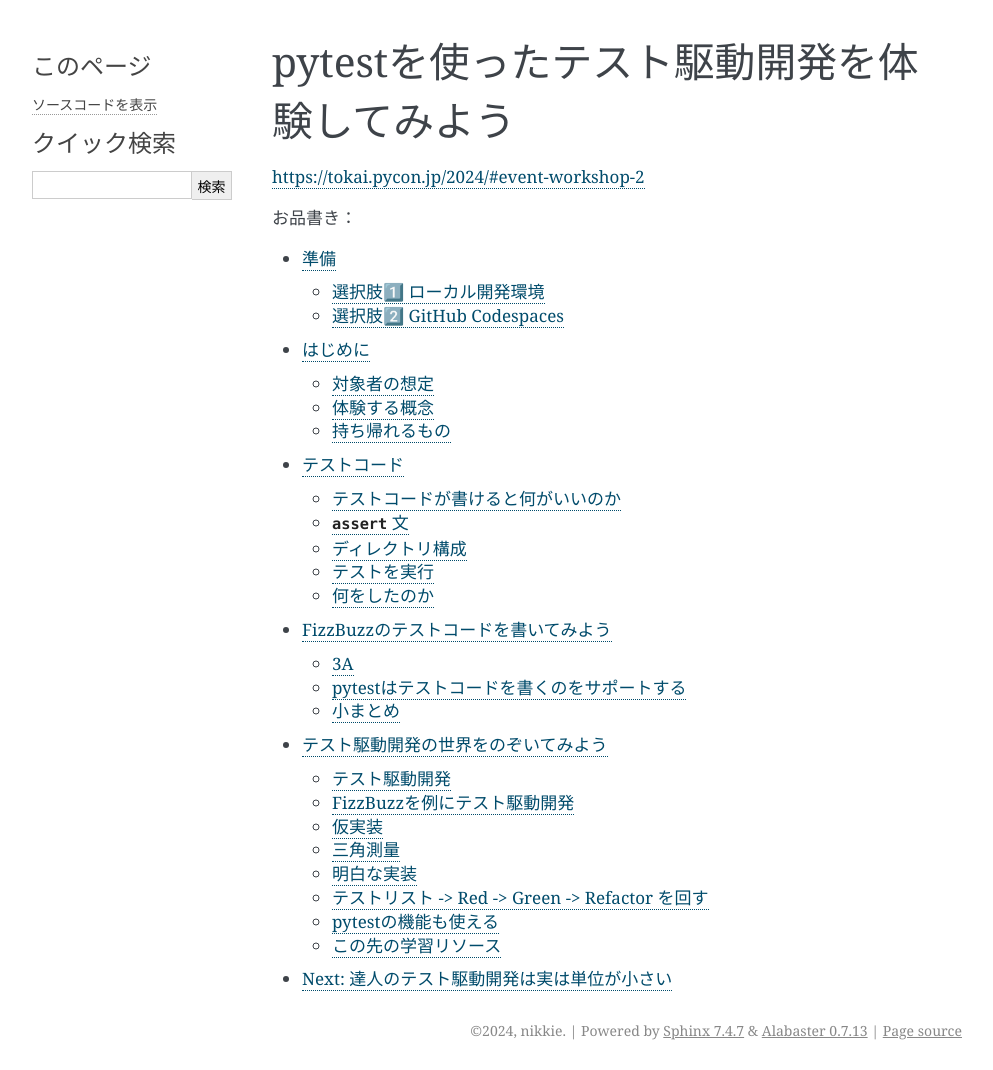
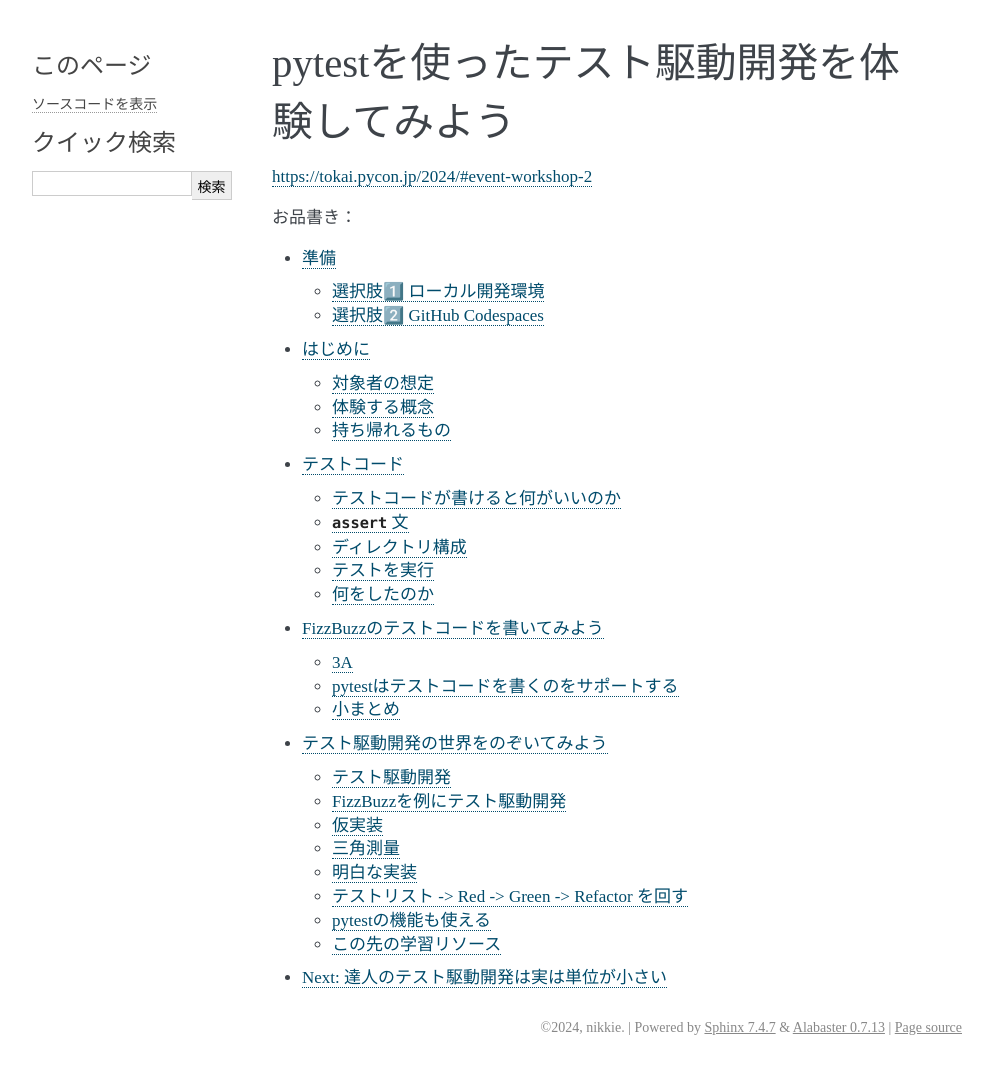
Before and after one commit to ftnext/first-python-test-2024, a Sphinx documentation site: the page built from docs/source/index.rst, in a window 1280 px wide. Shown: the whole page, without its empty margins (148-1141 px from the left). Built offline with Sphinx 7.4.7, drawn with Linux system fonts in a browser that asks for light colours; some web fonts are replaced.

Commit message:
[style] BIZ UDGothic font

```diff
--- a/docs/source/conf.py
+++ b/docs/source/conf.py
@@ -30,6 +30,8 @@ language = 'ja'
 
 html_theme = 'alabaster'
 html_static_path = ['_static']
+html_css_files = ["https://fonts.googleapis.com/css2?family=BIZ+UDGothic"]
+html_theme_options = {"font_family": "BIZ UDGothic"}
 
 ogp_social_cards = {
     "enable": False,
```
